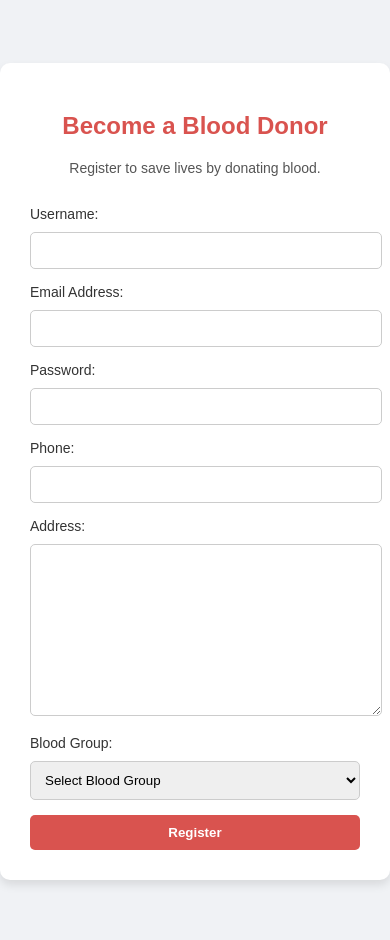
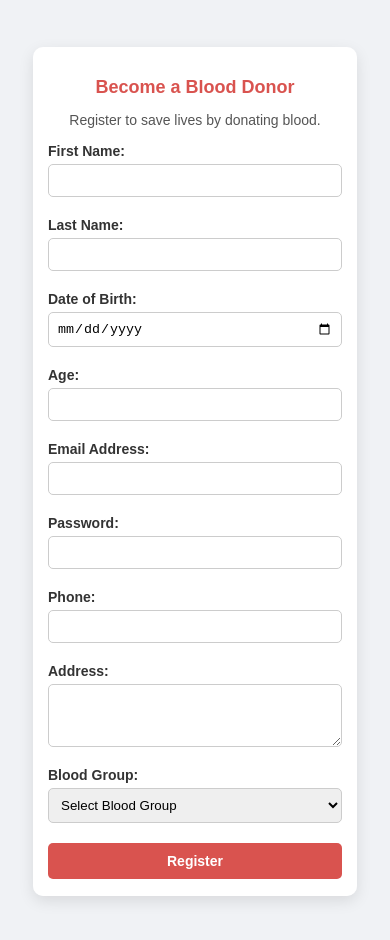
Before and after one commit to ahmedjamal314/blood-donor-registration, a Django app: template backend/accounts/templates/register.html in a window 390 px wide. Shown: the top 940 px of the page. Run offline with Django 5.2, Linux system fonts and the light colour scheme; the template is opened without the code that fills it: values named after a table or form of the project are taken from there, others are empty.

Commit message:
Updated register form design and layout, added blood group field, improved responsiveness

```diff
--- a/backend/accounts/static/register.css
+++ b/backend/accounts/static/register.css
@@ -1,85 +1,101 @@
 body {
     background-color: #f0f2f5;
     font-family: 'Arial', sans-serif;
-    margin: 0;
-    padding: 0;
     display: flex;
     justify-content: center;
     align-items: center;
     height: 100vh;
+    margin: 0;
+    padding: 0;
+    box-sizing: border-box;
 }
 
 .container {
     width: 100%;
-    max-width: 500px;
+    display: flex;
+    justify-content: center;
+    align-items: center;
+    padding: 15px;
 }
 
 .form-container {
     background-color: #ffffff;
-    padding: 30px;
-    box-shadow: 0 5px 10px rgba(0, 0, 0, 0.1);
+    padding: 25px;
+    width: 90%;
+    max-width: 550px;  /* Reduced max-width for better fit */
+    box-shadow: 0 5px 15px rgba(0, 0, 0, 0.1);
     border-radius: 10px;
+    text-align: left;
+    box-sizing: border-box;
+    margin: 0 10px;
+    overflow-y: auto;  /* Allows scrolling if content exceeds height */
+    max-height: 90vh;  /* Limits form height for better fit */
 }
 
 h2 {
     color: #d9534f;
     text-align: center;
-    margin-bottom: 20px;
-    font-size: 24px;
+    margin-bottom: 10px;
+    font-size: 18px;  /* Slightly reduced for better fit */
 }
 
 p {
     text-align: center;
     color: #555;
+    margin-bottom: 15px;
     font-size: 14px;
-    margin-bottom: 30px;
 }
 
 .form-group {
-    margin-bottom: 15px;
+    margin-bottom: 12px;
+    display: flex;
+    flex-direction: column;
 }
 
 .form-group label {
     font-size: 14px;
+    font-weight: bold;
+    margin-bottom: 5px;
     color: #333;
-    margin-bottom: 5px;
-    display: block;
 }
 
-.form-group input, .form-group select, .form-group textarea {
+.form-group input,
+.form-group select,
+.form-group textarea {
     width: 100%;
-    padding: 10px;
+    padding: 8px;
     border: 1px solid #ccc;
     border-radius: 5px;
-    margin-top: 5px;
+    margin-bottom: 8px;
+    box-sizing: border-box;
 }
 
-.form-group input:focus, .form-group select:focus, .form-group textarea:focus {
+.form-group input:focus,
+.form-group select:focus,
+.form-group textarea:focus {
     border-color: #d9534f;
     outline: none;
 }
 
 .submit-btn {
     width: 100%;
+    padding: 10px;
     background-color: #d9534f;
-    color: #fff;
-    padding: 10px;
+    color: #ffffff;
     border: none;
     border-radius: 5px;
+    cursor: pointer;
     font-weight: bold;
-    cursor: pointer;
-    transition: background-color 0.3s;
+    font-size: 14px;
 }
 
 .submit-btn:hover {
     background-color: #c9302c;
 }
 
-.error-messages {
-    background-color: #f8d7da;
-    color: #721c24;
-    padding: 10px;
-    margin-bottom: 20px;
-    border-left: 4px solid #f5c6cb;
-    border-radius: 5px;
+@media (max-width: 768px) {
+    .form-container {
+        max-width: 100%;
+        padding: 15px;
+    }
 }
--- a/backend/accounts/templates/register.html
+++ b/backend/accounts/templates/register.html
@@ -2,39 +2,69 @@
 <html>
 <head>
     <title>Blood Donor Registration</title>
-    <link rel="stylesheet" href="/static/css/register.css">
+    {% load static %}
+<link rel="stylesheet" href="{% static 'register.css' %}">
+
+    <script>
+        function calculateAge() {
+            const dob = new Date(document.getElementById('dob').value);
+            const today = new Date();
+            let age = today.getFullYear() - dob.getFullYear();
+            const monthDiff = today.getMonth() - dob.getMonth();
+            if (monthDiff < 0 || (monthDiff === 0 && today.getDate() < dob.getDate())) {
+                age--;
+            }
+            document.getElementById('age').value = age >= 0 ? age : '';
+        }
+    </script>
 </head>
 <body>
     <div class="container">
         <div class="form-container">
             <h2>Become a Blood Donor</h2>
             <p>Register to save lives by donating blood.</p>
+
             <form method="post">
                 {% csrf_token %}
 
                 <div class="form-group">
-                    <label for="username">Username:</label>
-                    {{ form.username }}
+                    <label for="first_name">First Name:</label>
+                    <input type="text" name="first_name" required>
+                </div>
+
+                <div class="form-group">
+                    <label for="last_name">Last Name:</label>
+                    <input type="text" name="last_name" required>
+                </div>
+
+                <div class="form-group">
+                    <label for="dob">Date of Birth:</label>
+                    <input type="date" name="dob" id="dob" required onchange="calculateAge()">
+                </div>
+
+                <div class="form-group">
+                    <label for="age">Age:</label>
+                    <input type="number" name="age" id="age" readonly>
                 </div>
 
                 <div class="form-group">
                     <label for="email">Email Address:</label>
-                    {{ form.email }}
+                    <input type="email" name="email" required>
                 </div>
 
                 <div class="form-group">
                     <label for="password">Password:</label>
-                    {{ form.password }}
+                    <input type="password" name="password" required>
                 </div>
 
                 <div class="form-group">
                     <label for="phone">Phone:</label>
-                    {{ form.phone }}
+                    <input type="text" name="phone" required>
                 </div>
 
                 <div class="form-group">
                     <label for="address">Address:</label>
-                    {{ form.address }}
+                    <textarea name="address" rows="3" required></textarea>
                 </div>
 
                 <div class="form-group">
@@ -52,19 +82,10 @@
                     </select>
                 </div>
 
-                {% if form.errors %}
-                <div class="error-messages">
-                    <ul>
-                        {% for field in form %}
-                            {% for error in field.errors %}
-                                <li>{{ field.label }}: {{ error }}</li>
-                            {% endfor %}
-                        {% endfor %}
-                    </ul>
+                <div class="form-group">
+                    <button type="submit" class="submit-btn">Register</button>
                 </div>
-                {% endif %}
 
-                <button type="submit" class="submit-btn">Register</button>
             </form>
         </div>
     </div>
--- a/backend/bs_database/settings.py
+++ b/backend/bs_database/settings.py
@@ -116,6 +116,9 @@ USE_TZ = True
 # https://docs.djangoproject.com/en/5.2/howto/static-files/
 
 STATIC_URL = 'static/'
+STATICFILES_DIRS = [
+    BASE_DIR / 'accounts/static',
+]
 
 # Default primary key field type
 # https://docs.djangoproject.com/en/5.2/ref/settings/#default-auto-field
```
